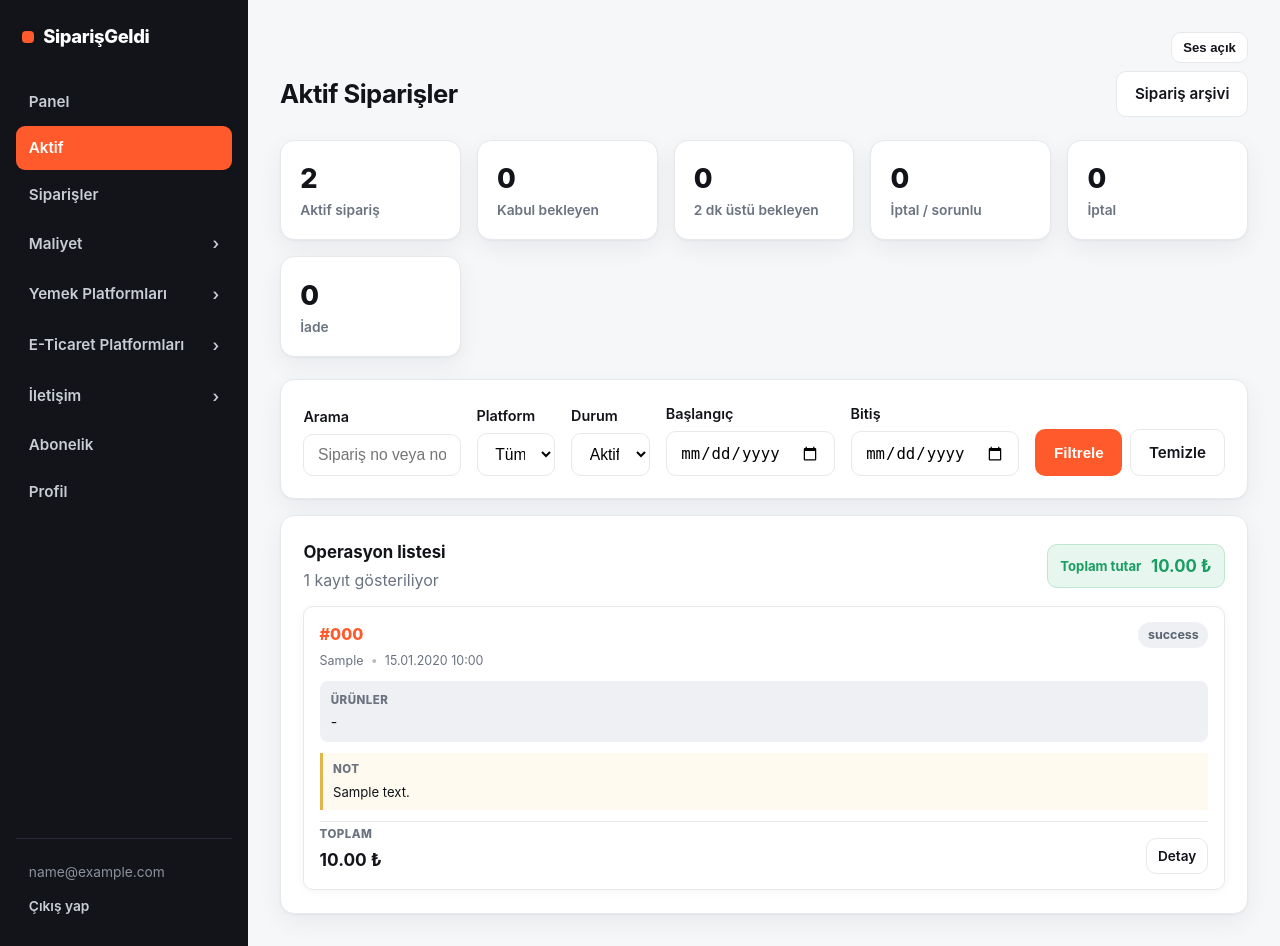
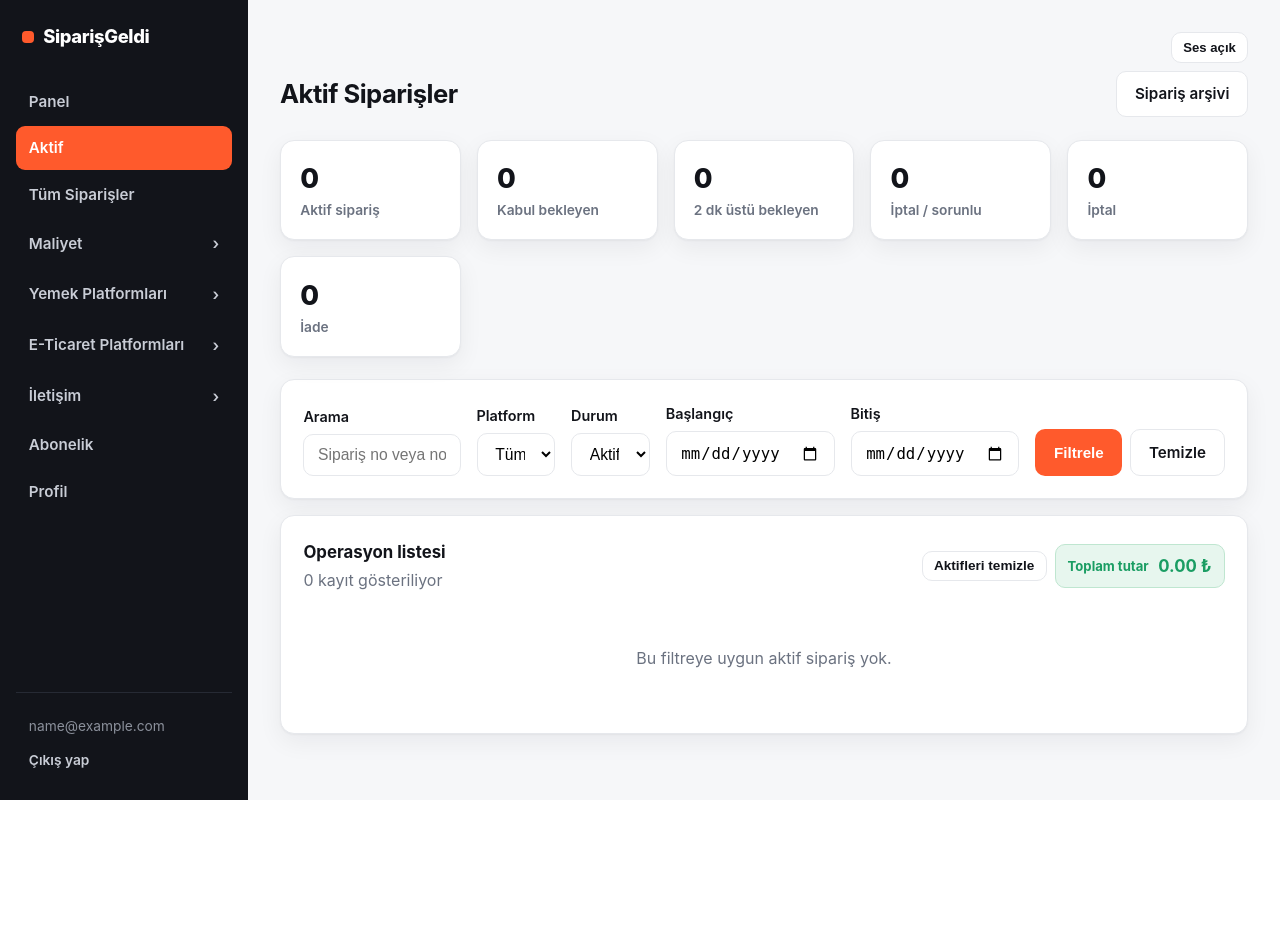
Before and after one commit to canakboyraz/siparisgeldi, a Flask app: page /panel/aktif-siparisler in a window 1280 px wide. After the commit the page ends 800 px from the top, so only its background shows below. Run offline with Flask 3, Linux system fonts and the light colour scheme; a user stored in the database is signed in; tables that the repository leaves empty hold one stand-in row (values such as "Sample post"); data that the repository does not hold is empty.

Commit message:
Aktif siparisleri temizleme aksiyonu ekle

```diff
--- a/app.py
+++ b/app.py
@@ -55,6 +55,7 @@ def _ensure_schema():
             "ALTER TABLE integrations ADD COLUMN IF NOT EXISTS notify_weekly_report BOOLEAN DEFAULT TRUE",
             "ALTER TABLE integrations ADD COLUMN IF NOT EXISTS notify_monthly_report BOOLEAN DEFAULT TRUE",
             "ALTER TABLE platform_expenses ADD COLUMN IF NOT EXISTS expense_type VARCHAR(20) DEFAULT 'fixed'",
+            "ALTER TABLE orders ADD COLUMN IF NOT EXISTS active_hidden_at TIMESTAMP",
             """
             CREATE UNIQUE INDEX IF NOT EXISTS uq_migros_store_id
             ON integrations (migros_store_id)
@@ -139,6 +140,9 @@ def _ensure_schema():
             expense_cols = {row[1] for row in conn.execute(text("PRAGMA table_info(platform_expenses)")).fetchall()} if conn.execute(text("SELECT name FROM sqlite_master WHERE type='table' AND name='platform_expenses'")).fetchone() else set()
             if expense_cols and "expense_type" not in expense_cols:
                 stmts.append("ALTER TABLE platform_expenses ADD COLUMN expense_type VARCHAR(20) DEFAULT 'fixed'")
+            order_cols = {row[1] for row in conn.execute(text("PRAGMA table_info(orders)")).fetchall()} if conn.execute(text("SELECT name FROM sqlite_master WHERE type='table' AND name='orders'")).fetchone() else set()
+            if order_cols and "active_hidden_at" not in order_cols:
+                stmts.append("ALTER TABLE orders ADD COLUMN active_hidden_at DATETIME")
             for s in stmts:
                 try:
                     conn.execute(text(s))
--- a/models.py
+++ b/models.py
@@ -291,6 +291,7 @@ class Order(db.Model):
     customer_note  = db.Column(db.String(500))
     raw_json       = db.Column(db.Text)
     notified_statuses = db.Column(db.String(200), default="")
+    active_hidden_at = db.Column(db.DateTime, nullable=True)
     created_at     = db.Column(db.DateTime, default=datetime.utcnow, index=True)
     updated_at     = db.Column(db.DateTime, default=datetime.utcnow, onupdate=datetime.utcnow)
 
--- a/routes/dashboard.py
+++ b/routes/dashboard.py
@@ -2018,6 +2018,27 @@ def active_orders():
     )
 
 
+@dashboard_bp.route("/aktif-siparisler/temizle", methods=["POST"])
+@login_required
+def clear_active_orders():
+    """Aktif listedeki eski kayıtları gizler; sipariş geçmişinden silmez."""
+    orders = (
+        Order.query
+        .filter(Order.user_id == current_user.id)
+        .filter(or_(Order.status.is_(None), ~Order.status.in_(sorted(ACTIVE_EXCLUDED_STATUSES))))
+        .filter(Order.active_hidden_at.is_(None))
+        .all()
+    )
+    cleared_count = len(orders)
+    if orders:
+        cleared_at = datetime.utcnow()
+        for order in orders:
+            order.active_hidden_at = cleared_at
+        db.session.commit()
+    flash(f"{cleared_count} aktif sipariş listeden kaldırıldı. Sipariş geçmişinde duruyor.", "success")
+    return redirect(url_for("dashboard.active_orders"))
+
+
 @dashboard_bp.route("/aktif-siparisler/yeni-kontrol")
 @login_required
 def active_orders_check():
@@ -2043,6 +2064,7 @@ def active_orders_check():
     new_orders = (
         Order.query
         .filter(Order.user_id == current_user.id, Order.id > since_id)
+        .filter(Order.active_hidden_at.is_(None))
         .filter(or_(Order.status.is_(None), ~Order.status.in_(sorted(ACTIVE_EXCLUDED_STATUSES))))
         .order_by(Order.id.asc())
         .limit(20)
@@ -2068,6 +2090,7 @@ def active_orders_check():
 
 
 def _apply_active_common_filters(query, platform: str, search: str, date_from: str, date_to: str):
+    query = query.filter(Order.active_hidden_at.is_(None))
     if platform:
         query = query.filter_by(platform=platform)
     if search:
--- a/templates/dashboard/_layout.html
+++ b/templates/dashboard/_layout.html
@@ -11,7 +11,7 @@
 
       <a href="{{ url_for('dashboard.index') }}" class="{{ 'active' if request.endpoint=='dashboard.index' }}">Panel</a>
       <a href="{{ url_for('dashboard.active_orders') }}" class="{{ 'active' if request.endpoint=='dashboard.active_orders' }}">Aktif</a>
-      <a href="{{ url_for('dashboard.orders') }}" class="{{ 'active' if request.endpoint=='dashboard.orders' }}">Siparişler</a>
+      <a href="{{ url_for('dashboard.orders') }}" class="{{ 'active' if request.endpoint=='dashboard.orders' }}">Tüm Siparişler</a>
       <details class="nav-group" data-mobile-nav="cost" {{ 'open' if request.endpoint in cost_endpoints }}>
         <summary class="{{ 'active' if request.endpoint in cost_endpoints }}">Maliyet</summary>
         <div class="nav-sub">
--- a/templates/dashboard/active_orders.html
+++ b/templates/dashboard/active_orders.html
@@ -83,6 +83,12 @@
       </div>
     </div>
     <div class="inline">
+      {% if filters.durum == 'aktif' %}
+      <form method="post" action="{{ url_for('dashboard.clear_active_orders') }}" onsubmit="return confirm('Aktif siparişler bu ekrandan kaldırılacak. Sipariş geçmişi ve raporlar korunur. Devam edilsin mi?');">
+        <input type="hidden" name="_csrf_token" value="{{ csrf_token() }}">
+        <button class="btn btn-ghost btn-sm" type="submit" {% if not rows %}disabled{% endif %}>Aktifleri temizle</button>
+      </form>
+      {% endif %}
       {% if counts.warning %}
       <span class="badge red">Acil kontrol gerekli</span>
       {% endif %}
```
